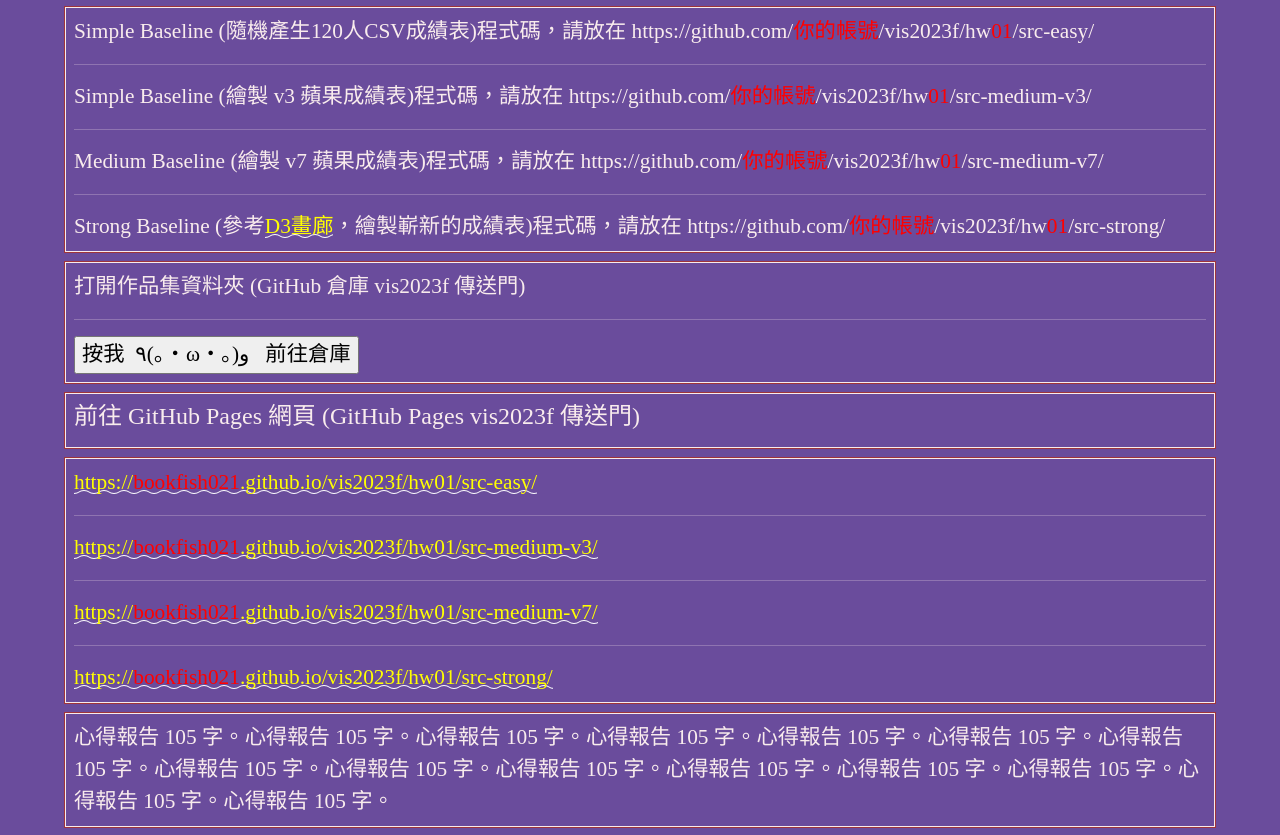
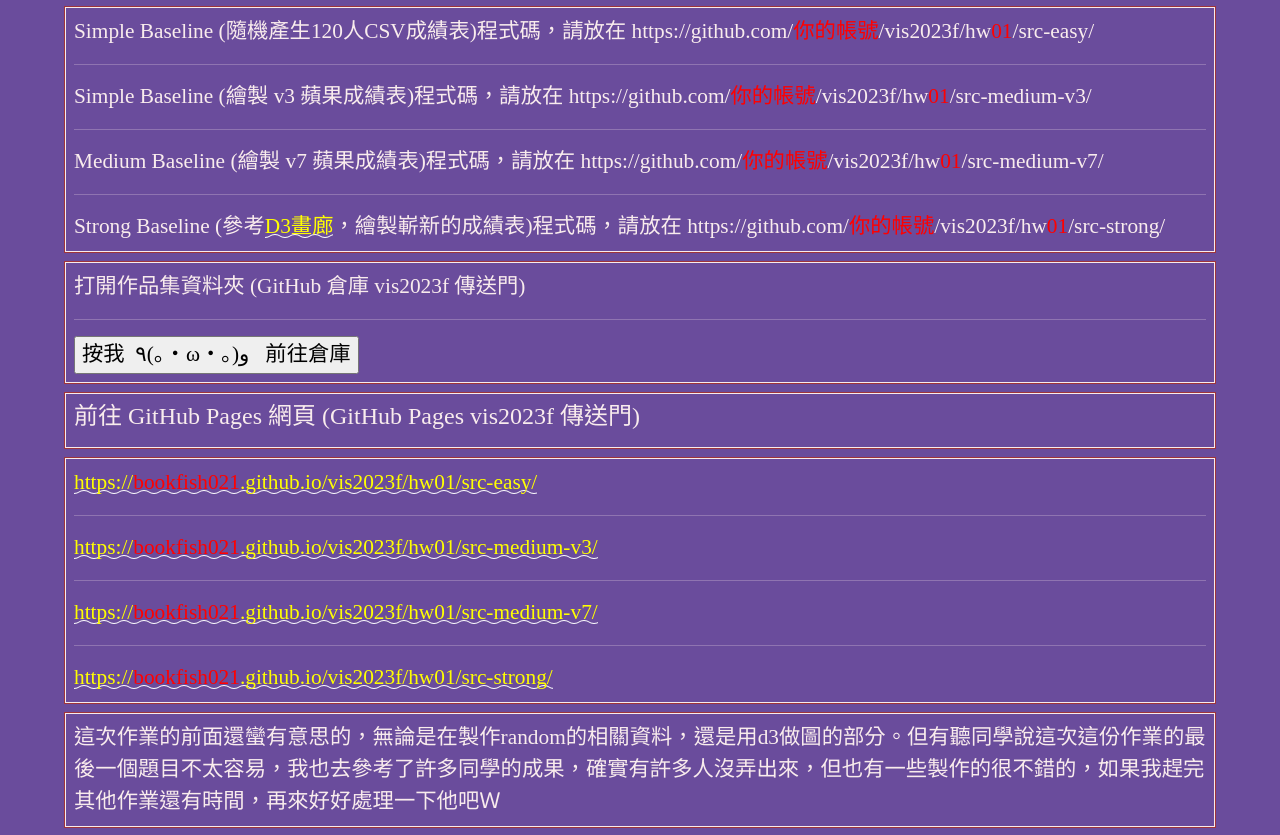
Before and after one commit to bookfish021/vis2023f, a plain HTML site: page hw01/index.html in a window 1280 px wide. Shown: the part 86-921 px from the top of the page. Drawn offline with nearby package versions, Linux system fonts and the light colour scheme; a web font is replaced by a local one.

Commit message:
Update index.html

```diff
--- a/hw01/index.html
+++ b/hw01/index.html
@@ -219,7 +219,7 @@
   <!-- ------------------------------------------------>
   <div class="row hw12">
     <div class="col-md-12 twenty">
-      心得報告 105 字。心得報告 105 字。心得報告 105 字。心得報告 105 字。心得報告 105 字。心得報告 105 字。心得報告 105 字。心得報告 105 字。心得報告 105 字。心得報告 105 字。心得報告 105 字。心得報告 105 字。心得報告 105 字。心得報告 105 字。心得報告 105 字。
+      這次作業的前面還蠻有意思的，無論是在製作random的相關資料，還是用d3做圖的部分。但有聽同學說這次這份作業的最後一個題目不太容易，我也去參考了許多同學的成果，確實有許多人沒弄出來，但也有一些製作的很不錯的，如果我趕完其他作業還有時間，再來好好處理一下他吧Ｗ
     </div>
   </div>
 
```
